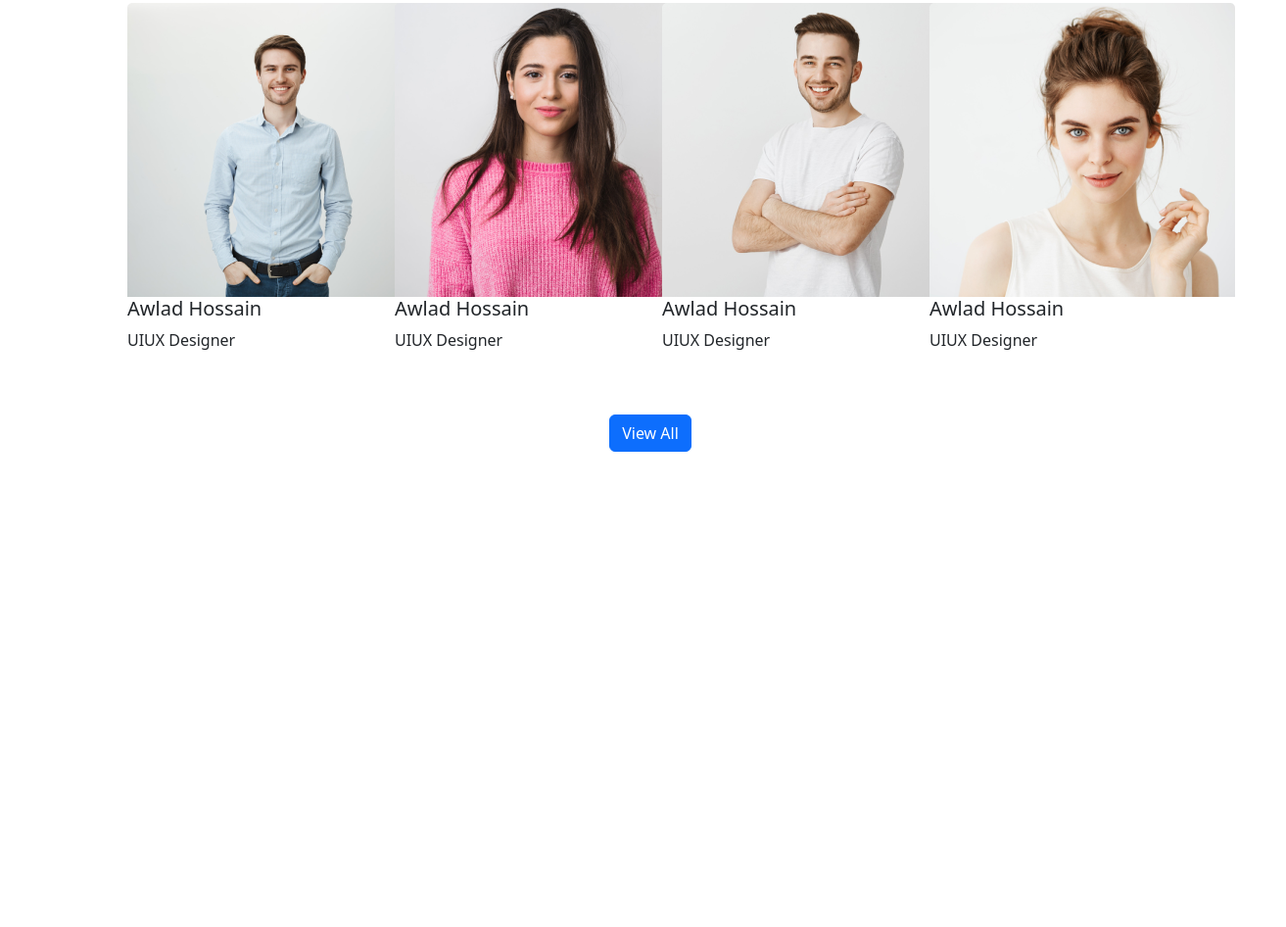
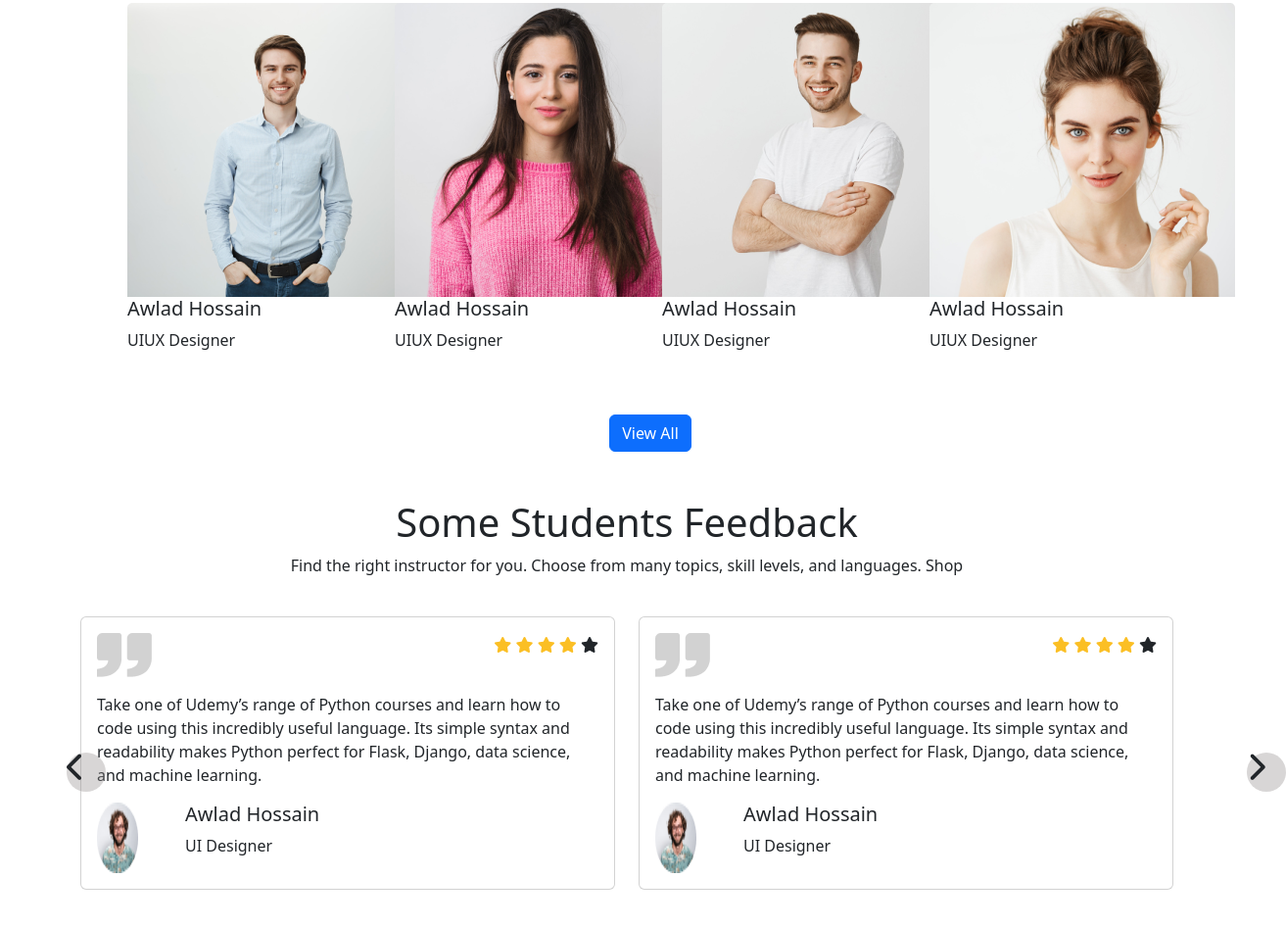
Before and after one commit to Arafat6065/Online-EduCation, a plain HTML site: page index.html in a window 1280 px wide. Shown: the part 3020-3966 px from the top of the page at 98% size, 1313 px wide, since content can reach past the window. Before the commit the page ends 3529 px from the top, so only its background shows below. Drawn offline with nearby package versions, Linux system fonts and the light colour scheme.

Commit message:
student-feedback-added

```diff
--- a/index.html
+++ b/index.html
@@ -9,8 +9,12 @@
     <!-- boothstrap cdn----------- -->
     <link rel="stylesheet" href="https://cdn.jsdelivr.net/npm/bootstrap@5.2.0/dist/css/bootstrap.min.css
     ">
+    <!-- --------font awsome -->
+    <script src="https://kit.fontawesome.com/cfac555c09.js" crossorigin="anonymous"></script>
     <!-- custom css -->
     <link rel="stylesheet" href="./style.css">
+
+
 </head>
 
 <body>
@@ -384,6 +388,102 @@
             </div>
 
         </section>
+        <!-- -----------feedback section------ -->
+        <section class="feedback-container mb-5">
+            <div class=" text-center pb-4">
+
+                <h1>Some Students Feedback</h1>
+                <p>Find the right instructor for you. Choose from many topics, skill levels, and languages.
+                    Shop</p>
+
+            </div>
+            <div class="feedback">
+                <div class="row row-cols-1 row-cols-md-2 g-4">
+                    <div class="col">
+                        <div class="card ">
+
+                            <div class="card-body std-feesbac">
+                                <div class="d-flex justify-content-between pb-3 ">
+                                    <img src="./images/comma.png" alt="">
+
+                                    <div>
+                                        <i class="gold-star fa-solid fa-star"></i>
+                                        <i class="gold-star fa-solid fa-star"></i>
+                                        <i class="gold-star fa-solid fa-star"></i>
+                                        <i class="gold-star fa-solid fa-star"></i>
+                                        <i class="fa-solid fa-star"></i>
+
+                                    </div>
+
+                                </div>
+
+                                <p class="card-text">Take one of Udemy’s range of Python courses and learn how to code
+                                    using this incredibly useful language. Its simple syntax and readability makes
+                                    Python perfect for Flask, Django, data science, and machine learning.</p>
+
+                                <div class="d-flex ">
+                                    <img src="./images/student/student-5.png" alt="">
+                                    <div class="ps-5">
+                                        <h5>Awlad Hossain</h5>
+                                        <p>UI Designer</p>
+                                    </div>
+                                </div>
+
+                            </div>
+                            <i class="fa-solid fa-chevron-left"></i>
+                        </div>
+                    </div>
+                    <div class="col">
+                        <div class="card">
+
+                            <div class="card-body std-feesbac-two">
+                                <div class="d-flex justify-content-between pb-3 ">
+                                    <img src="./images/comma.png" alt="">
+
+                                    <div>
+                                        <i class="gold-star fa-solid fa-star"></i>
+                                        <i class="gold-star fa-solid fa-star"></i>
+                                        <i class="gold-star fa-solid fa-star"></i>
+                                        <i class="gold-star fa-solid fa-star"></i>
+                                        <i class="fa-solid fa-star"></i>
+
+                                    </div>
+
+                                </div>
+
+                                <p class="card-text">Take one of Udemy’s range of Python courses and learn how to code
+                                    using this incredibly useful language. Its simple syntax and readability makes
+                                    Python perfect for Flask, Django, data science, and machine learning.</p>
+
+                                <div class="d-flex ">
+                                    <img src="./images/student/student-5.png" alt="">
+                                    <div class="ps-5">
+                                        <h5>Awlad Hossain</h5>
+                                        <p>UI Designer</p>
+
+                                    </div>
+                                </div>
+                            </div>
+                            <i class="fa-solid fa-chevron-right"></i>
+
+                        </div>
+                    </div>
+
+
+
+                </div>
+
+            </div>
+
+        </section>
+        <!---------------------- frequently ask question section-------------- -->
+        <section class="question-container">
+            <div class="question-title">
+
+
+            </div>
+
+        </section>
 
     </main>
 
--- a/style.css
+++ b/style.css
@@ -10,3 +10,44 @@
     width: 100%;
     max-height: 600px !important;
 }
+
+.gold-star {
+    color: #FBBF24;
+}
+
+.fa-chevron-left {
+    width: 40px;
+    height: 40px;
+    border-radius: 50%;
+    background-color: rgba(145, 140, 140, 0.354);
+}
+
+.fa-chevron-left {
+    font-size: 30px;
+    position: absolute;
+    top: 50%;
+    left: -15px;
+
+}
+
+.std-feesbac {
+    position: relative;
+}
+
+.fa-chevron-right {
+    width: 40px;
+    height: 40px;
+    border-radius: 50%;
+    background-color: rgba(145, 140, 140, 0.354);
+}
+
+.fa-chevron-right {
+    font-size: 30px;
+    position: absolute;
+    top: 50%;
+    left: 620px;
+}
+
+.std-feesbac-two {
+    position: relative;
+}
```
